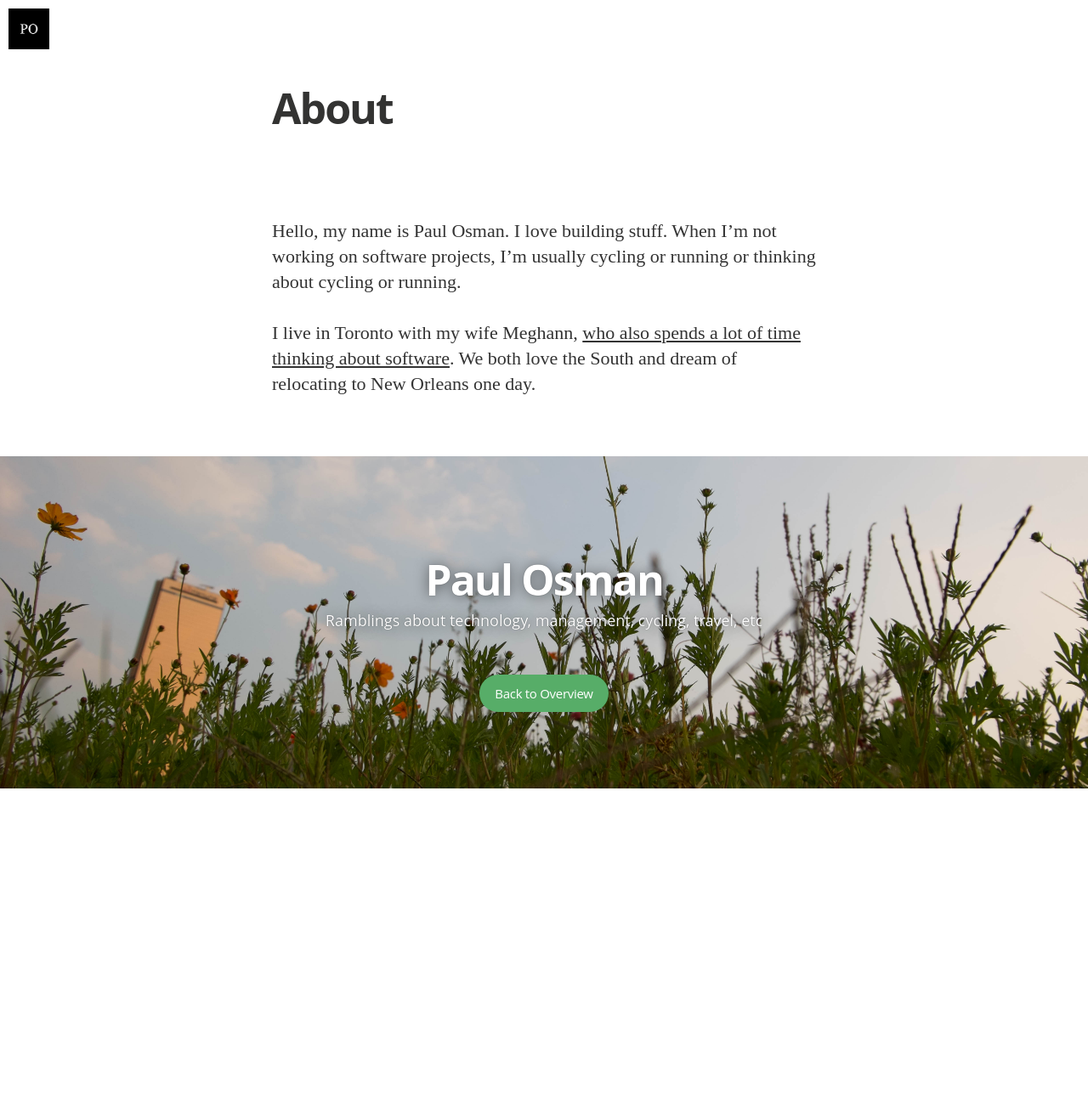
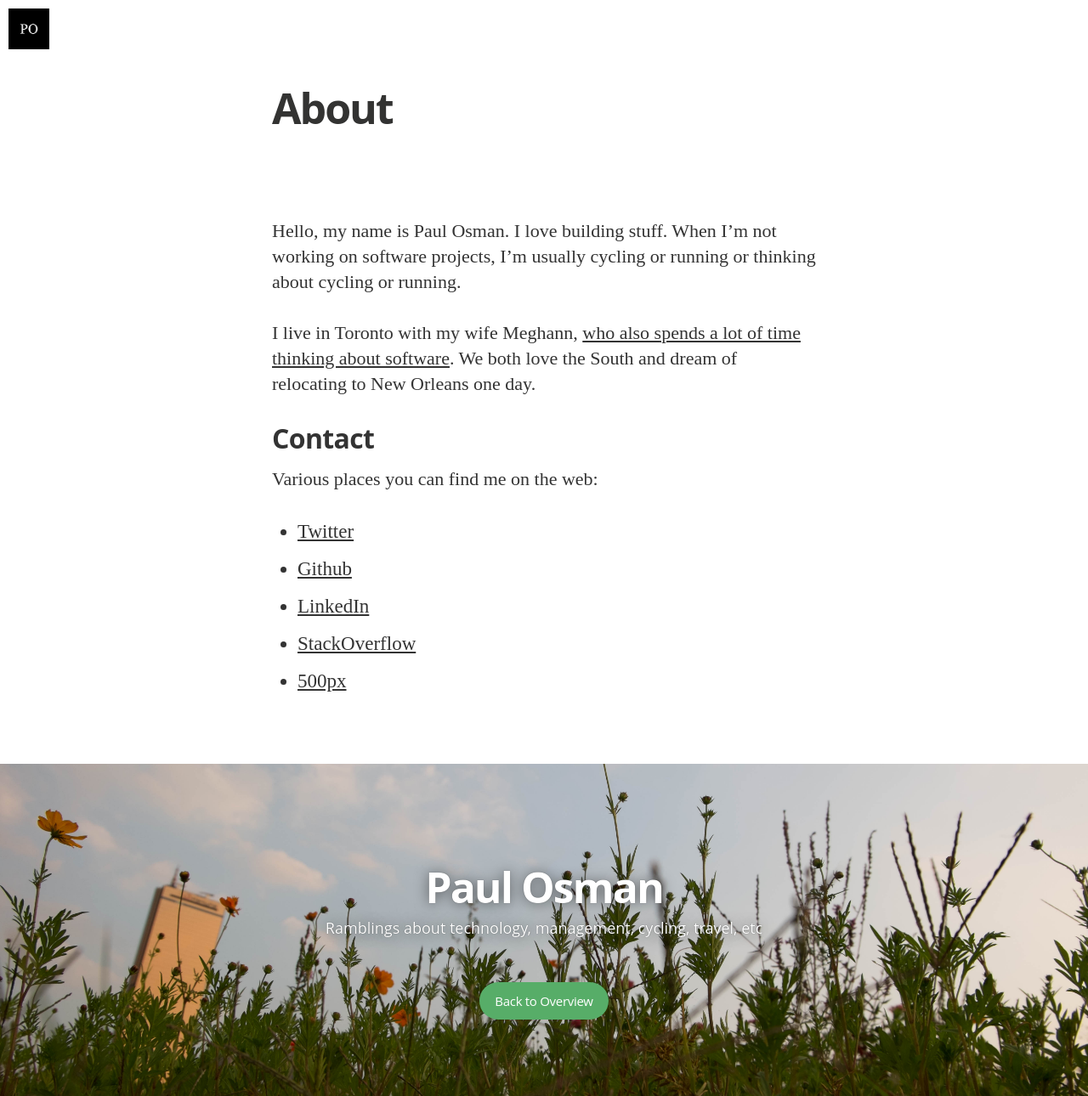
Before and after one commit to paulosman/paulosman.github.io, a Jekyll site: the page built from about.md, in a window 1280 px wide. Shown: the whole page at 85% size. Built offline with Jekyll 4.4.1, drawn with Linux system fonts in a browser that asks for light colours; nearby versions of some CDN libraries; some web fonts are replaced; Markdown is read by kramdown in place of the engine named in the settings; before the commit the page ends 928 px from its top, so only the background shows below that.

Commit message:
Fix css bug, add more social

```diff
--- a/_config.yml
+++ b/_config.yml
@@ -36,3 +36,24 @@ social:
     share_url:
     share_title:
     share_link:
+
+  - icon: stack-overflow
+    url: http://stackoverflow.com/users/195977/paul-osman
+    desc: StackOverflow
+    share_url:
+    share_title:
+    share_link:
+
+  - icon: facebook
+    url: https://www.facebook.com/paulosman
+    desc: Follow me on facebook
+    share_url: https://www.facebook.com/sharer/sharer.php
+    share_title: ?u=
+    share_link:
+
+  - icon: linkedin
+    url: https://www.linkedin.com/in/paulosman
+    desc: Connect with me on LinkedIn
+    share_url:
+    share_title:
+    share_link:
--- a/about.md
+++ b/about.md
@@ -7,3 +7,13 @@ permalink: /about/
 Hello, my name is Paul Osman. I love building stuff. When I'm not working on software projects, I'm usually cycling or running or thinking about cycling or running.
 
 I live in Toronto with my wife Meghann, [who also spends a lot of time thinking about software](https://unspace.ca/about/). We both love the South and dream of relocating to New Orleans one day.
+
+## Contact
+
+Various places you can find me on the web:
+
+* [Twitter](https://twitter.com/paulosman)
+* [Github](https://github.com/paulosman)
+* [LinkedIn](https://www.linkedin.com/in/paulosman)
+* [StackOverflow](http://stackoverflow.com/users/195977/paul-osman)
+* [500px](https://500px.com/paulosman)
--- a/css/main.sass
+++ b/css/main.sass
@@ -666,4 +666,4 @@ figcaption
   padding-top: 10px
   text-align: center
   font-size: 14px
-  font-style:italic
+  font-style: italic
```
